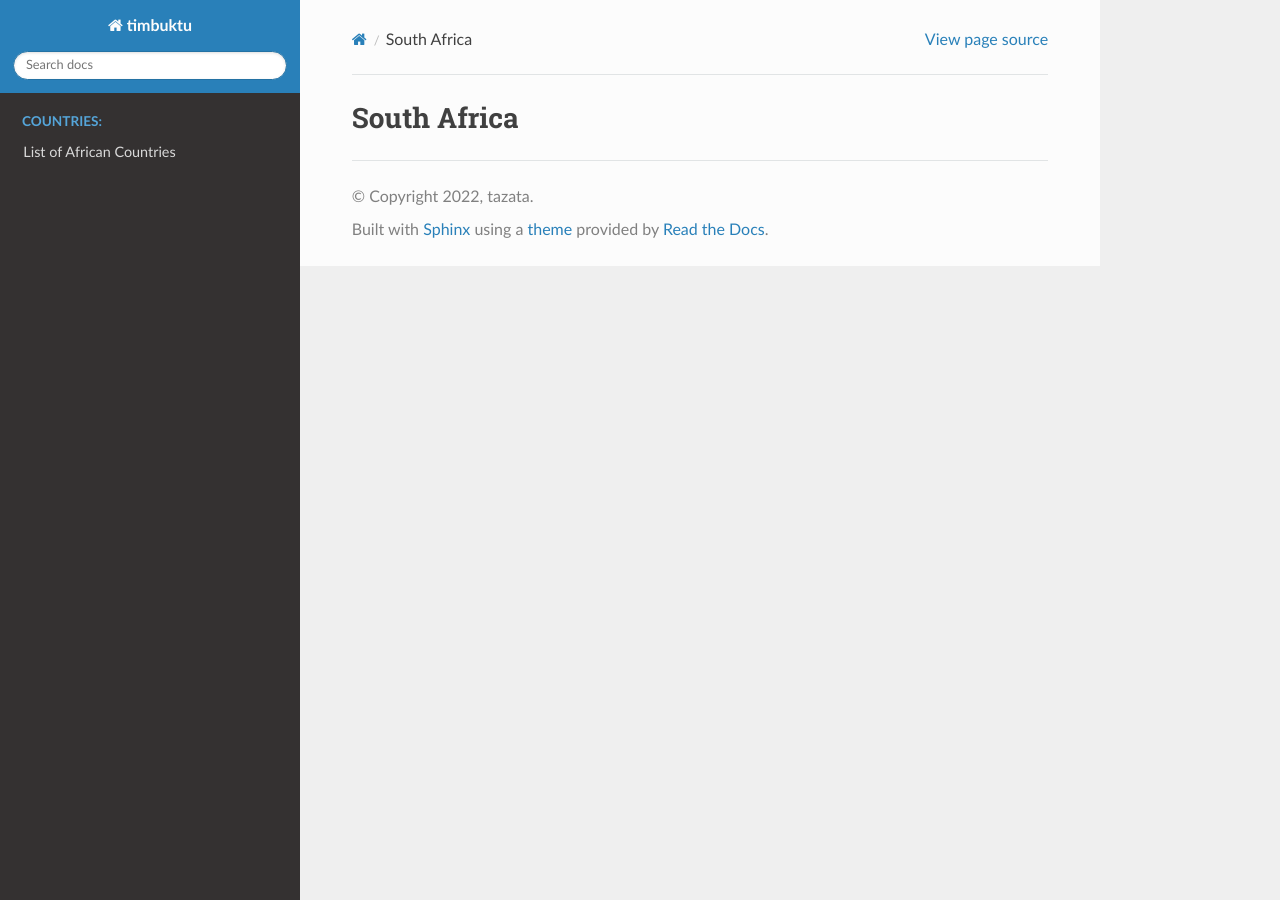
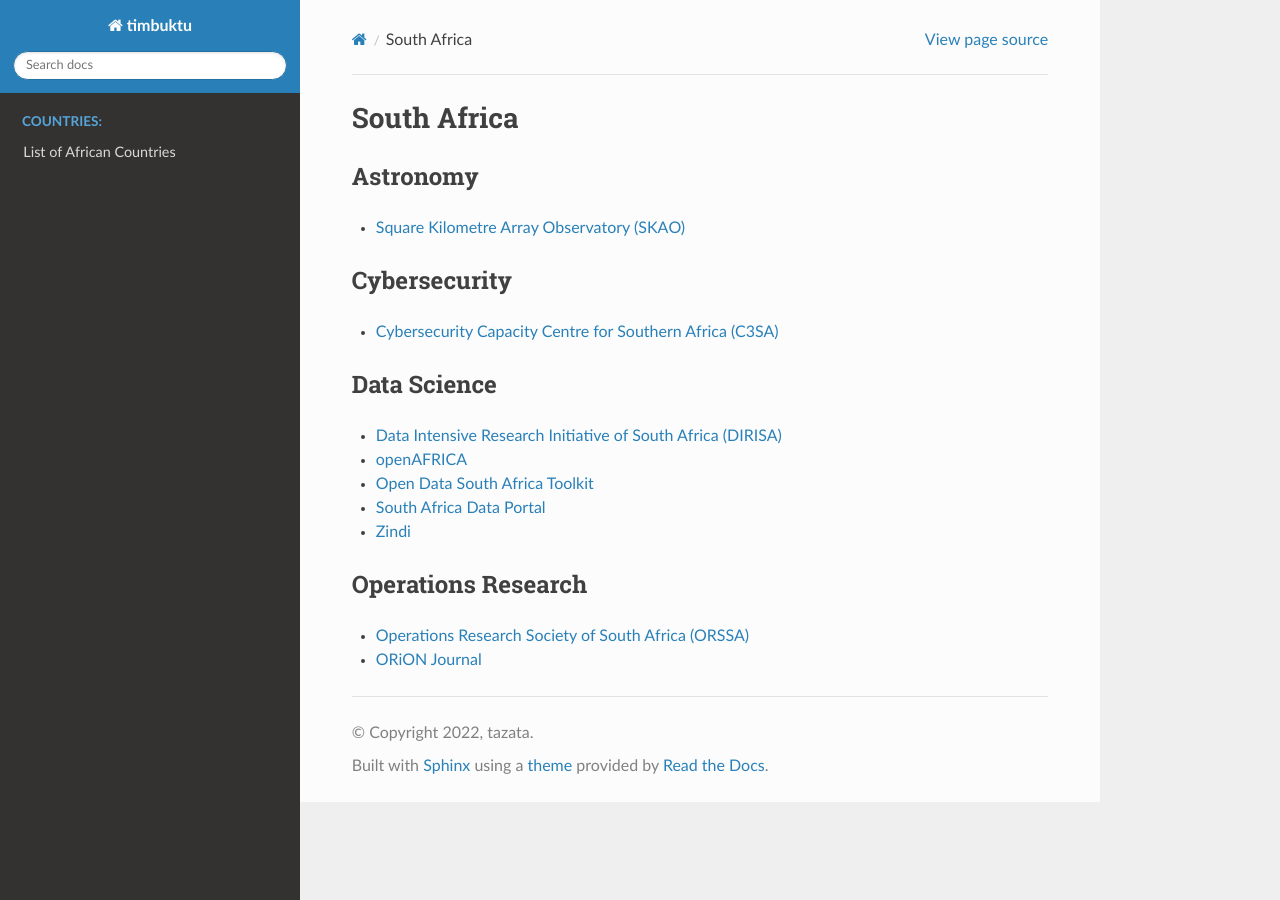
Before and after one commit to tazata/timbuktu, a Sphinx documentation site: the page built from docs/source/countries/zaf/zaf.md, in a window 1280 px wide. Built offline with Sphinx 7.4.7 and the Read the Docs theme 2.0.0, drawn with Linux system fonts in a browser that asks for light colours.

Commit message:
Update zaf country
Added a few starting links

Signed-off-by: tazata <110253361+tazata@users.noreply.github.com>

```diff
--- a/docs/source/countries/zaf/zaf.md
+++ b/docs/source/countries/zaf/zaf.md
@@ -1 +1,18 @@
 # South Africa
+
+## Astronomy
+- [Square Kilometre Array Observatory (SKAO)](https://www.skao.int/en)
+
+## Cybersecurity
+- [Cybersecurity Capacity Centre for Southern Africa (C3SA)](http://www.c3sa.uct.ac.za/)
+
+## Data Science
+- [Data Intensive Research Initiative of South Africa (DIRISA)](https://www.dirisa.ac.za/)
+- [openAFRICA](https://africaopendata.org/)
+- [Open Data South Africa Toolkit](https://opendataza.gitbook.io/toolkit/)
+- [South Africa Data Portal](https://southafrica.opendataforafrica.org/)
+- [Zindi](https://zindi.africa/)
+
+## Operations Research
+- [Operations Research Society of South Africa (ORSSA)](http://www.orssa.org.za/)
+- [ORiON Journal](https://orion.journals.ac.za/pub)
```
